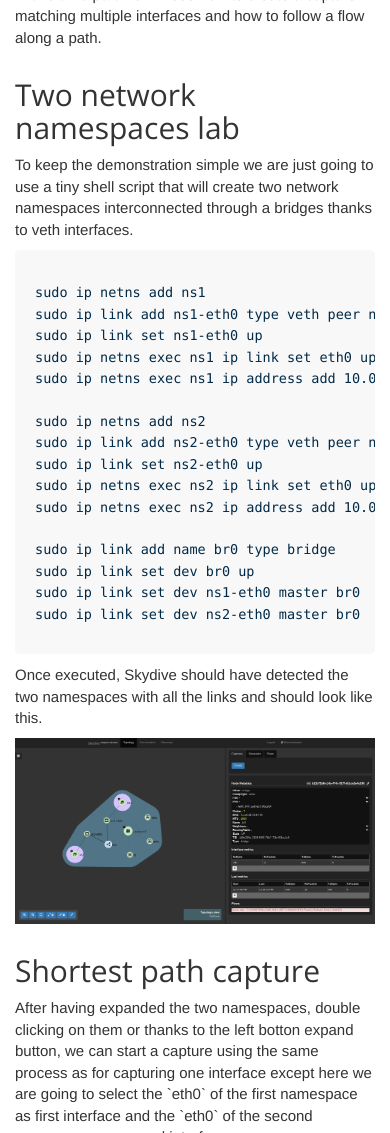
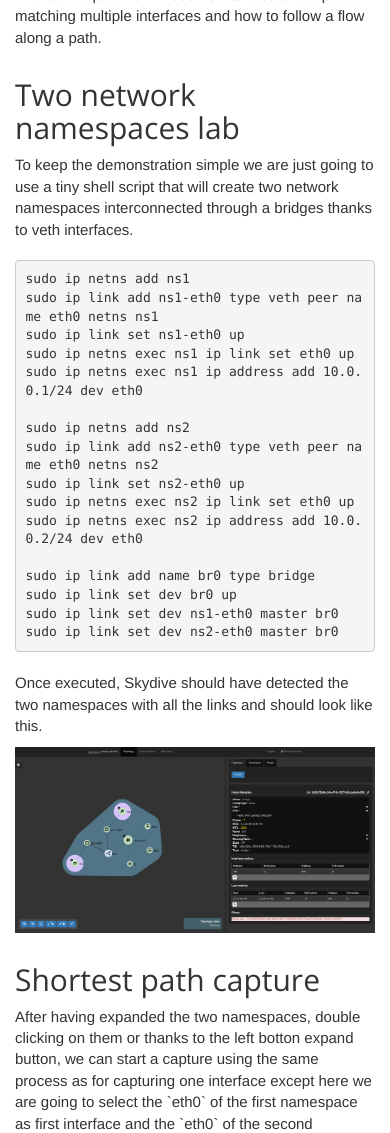
Before and after one commit to skydive-project/skydive.network, a Jekyll site: the page built from tutorials/first-steps-3.md, in a window 390 px wide and 1400 px high, scrolled down 354 px, cut to the strip 0-1133 px from the top of the window. Built offline with Jekyll 4.4.1, drawn with Linux system fonts in a browser that asks for light colours; nearby versions of some CDN libraries; some of the changed text lies outside the part shown.

```diff
--- a/_layouts/first-steps.html
+++ b/_layouts/first-steps.html
@@ -55,6 +55,12 @@
             <p>This part will be an introduction of the Packet Generator/Injector feature that Skydive provide.</p>
           </div>
         </div>
+        <div class="row widget">
+          <div class="col-xs-12">
+            <h4><a href="/tutorials/first-steps-5.html">5. Multi-node and tunneling</a></h4>
+            <p>In this part we will use a multi-nodes deployment and we will see how Skydive analyze an encapsulated traffic.</p>
+          </div>
+        </div>
       </aside>
 
     </div>
--- a/assets/css/main.css
+++ b/assets/css/main.css
@@ -29,7 +29,7 @@ body {
 
 
 /* Highlights (in jumboton in most cases) */
-.highlight { margin-top:40px; }
+.highlight { margin-top:20px; margin-bottom: 20px;}
 .h-caption { text-align: center; }
 .h-caption i { display:block; font-size: 54px; color:#382526; margin-bottom:36px; }
 .h-caption h4 { color:#382526; font-size: 16px; font-weight: bold; margin-bottom:20px; }
--- a/tutorials/first-steps-3.md
+++ b/tutorials/first-steps-3.md
@@ -11,26 +11,24 @@ layout: first-steps
   a bridges thanks to veth interfaces.
 </p>
 
-<p class="code">
-  <code><br/>
-    sudo ip netns add ns1<br/>
-    sudo ip link add ns1-eth0 type veth peer name eth0 netns ns1<br/>
-    sudo ip link set ns1-eth0 up<br/>
-    sudo ip netns exec ns1 ip link set eth0 up<br/>
-    sudo ip netns exec ns1 ip address add 10.0.0.1/24 dev eth0<br/>
-    <br/>
-    sudo ip netns add ns2<br/>
-    sudo ip link add ns2-eth0 type veth peer name eth0 netns ns2<br/>
-    sudo ip link set ns2-eth0 up<br/>
-    sudo ip netns exec ns2 ip link set eth0 up<br/>
-    sudo ip netns exec ns2 ip address add 10.0.0.2/24 dev eth0<br/>
-    <br/>
-    sudo ip link add name br0 type bridge<br/>
-    sudo ip link set dev br0 up<br/>
-    sudo ip link set dev ns1-eth0 master br0<br/>
-    sudo ip link set dev ns2-eth0 master br0<br/>
-  </code>
-</p>
+{% highlight shell %}
+sudo ip netns add ns1
+sudo ip link add ns1-eth0 type veth peer name eth0 netns ns1
+sudo ip link set ns1-eth0 up
+sudo ip netns exec ns1 ip link set eth0 up
+sudo ip netns exec ns1 ip address add 10.0.0.1/24 dev eth0
+
+sudo ip netns add ns2
+sudo ip link add ns2-eth0 type veth peer name eth0 netns ns2
+sudo ip link set ns2-eth0 up
+sudo ip netns exec ns2 ip link set eth0 up
+sudo ip netns exec ns2 ip address add 10.0.0.2/24 dev eth0
+
+sudo ip link add name br0 type bridge
+sudo ip link set dev br0 up
+sudo ip link set dev ns1-eth0 master br0
+sudo ip link set dev ns2-eth0 master br0
+{% endhighlight %}
 
 <p>
   Once executed, Skydive should have detected the two namespaces with all the links and should look like this.
@@ -58,11 +56,9 @@ layout: first-steps
   part.
 </p>
 
-<p class="code">
-  <code>
-    sudo ip netns exec ns1 ping 10.0.0.2
-  </code>
-</p>
+{% highlight shell %}
+sudo ip netns exec ns1 ping 10.0.0.2
+{% endhighlight %}
 
 <p>
   We can now check if we see ICMPv4 packets just by clicking on one captured interface in order to get the flows on the right panel. In order to see
```
Also changed, not shown: tutorials/first-steps-1.md (+8 -12 lines), tutorials/first-steps-4.md (+7 -5 lines), tutorials/first-steps-5.md (added, +125 -0 lines), assets/images/first-steps/multi-nodes-1.png (added), assets/images/first-steps/multi-nodes-2.png (added), 2 other files.
